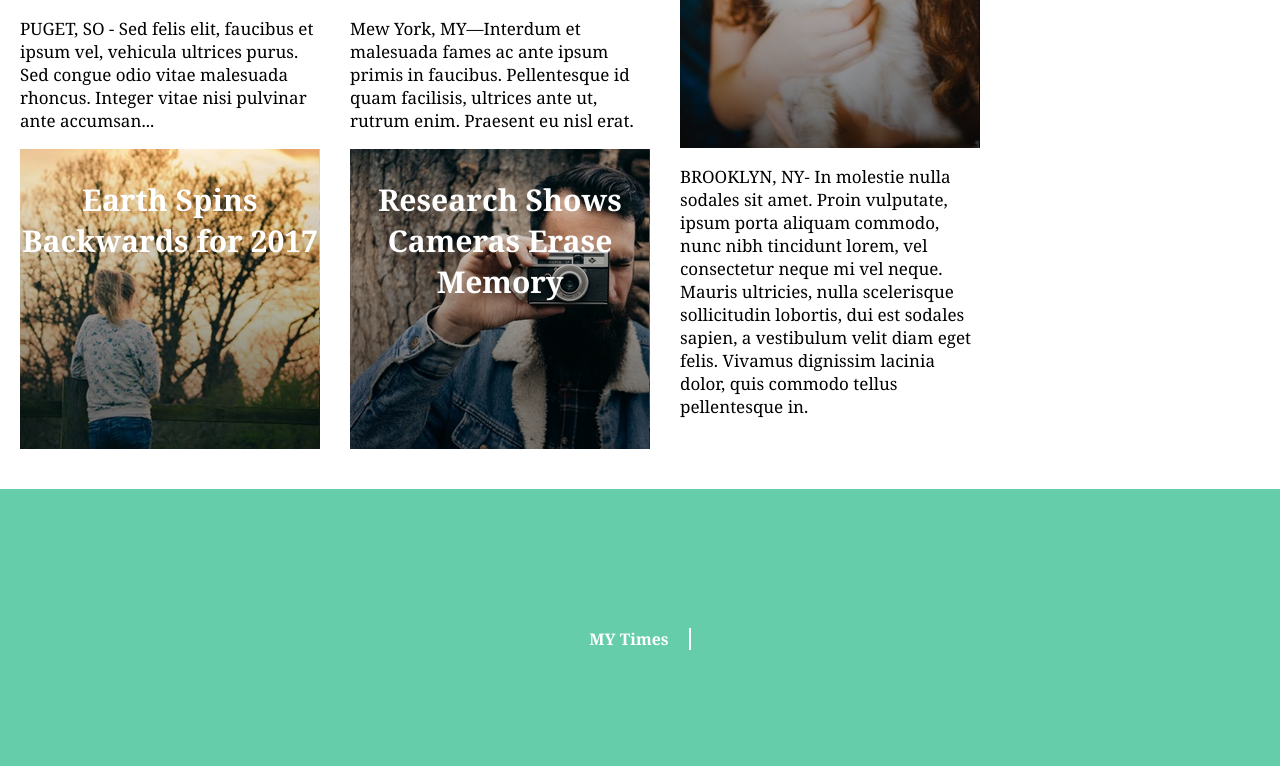
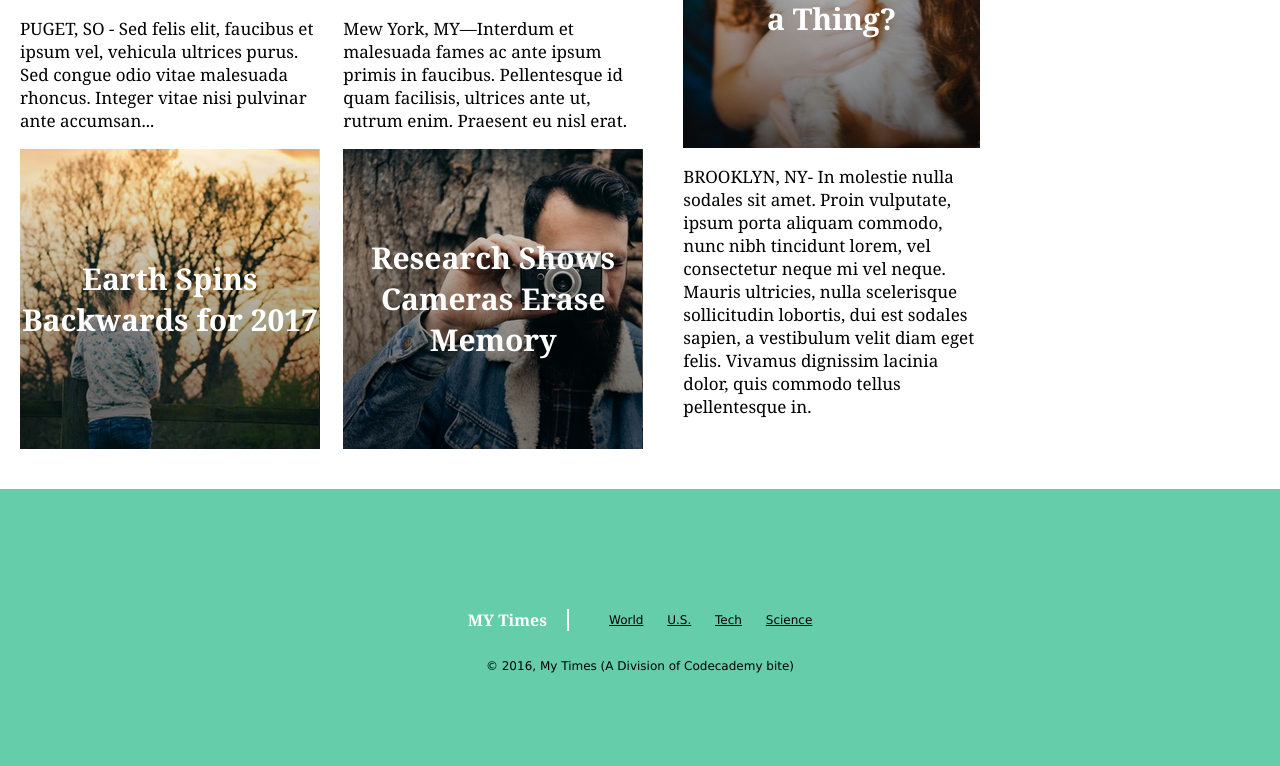
Before and after one commit to bongio79/mytimes, a plain HTML site: page index.html in a window 1280 px wide. Shown: the part 787-1553 px from the top of the page. Drawn offline with Linux system fonts and the light colour scheme.

Commit message:
Finished footer and refined code

```diff
--- a/index.html
+++ b/index.html
@@ -73,8 +73,18 @@
     </div>
     <footer>
       <div class="footer">
-        <p class="mytimes">MY Times</p>
-
+        <div class="line1">
+          <p class="mytimes">MY Times</p>
+          <nav class="footer">
+            <span class="footer"><a href="#">World</a></span>
+            <span class="footer"><a href="#">U.S.</a></span>
+            <span class="footer"><a href="#">Tech</a></span>
+            <span class="footer"><a href="#">Science</a></span>
+          </nav>
+        </div>
+        <div class="copyright">
+          <p>© 2016, My Times (A Division of Codecademy bite)</p>
+        </div>
       </div>
     </footer>
   </body>
--- a/resources/css/style.css
+++ b/resources/css/style.css
@@ -33,6 +33,7 @@ a {
 .main {
   display: flex;
   margin: 40px 20px;
+  justify-content: center;
 }
 .column {
   display: flex;
@@ -40,11 +41,11 @@ a {
 }
 .left {
   width: 630px;
-  margin-right: 30px;
+  margin-right: 40px;
 }
 .mid {
   width: 300px;
-  margin-right: 30px;
+  margin-right: 40px;
 }
 .right {
   width: 240px;
@@ -54,6 +55,9 @@ a {
   font-size: 40px;
   background-image: url("../images/img-story-main.png");
 }
+.mainstory .image p {
+  margin-left: 20px;
+}
 .image {
   display: flex;
   font-weight: bold;
@@ -61,6 +65,7 @@ a {
   color: white;
   height: 300px;
   text-align: center;
+  align-items: center;
 }
 .text {
   font-size: 17px;
@@ -108,6 +113,12 @@ footer {
   width: 100%;
   height: 300px;
 }
+.line1 {
+  display: flex;
+  flex-direction: row;
+  align-items: center;
+  padding: 0;
+}
 .mytimes {
   font-family: Georgia;
   font-size: 16px;
@@ -115,4 +126,15 @@ footer {
   color: white;
   border-right: 2px solid white;
   padding-right: 20px;
+  margin-right: 20px;
 }
+.copyright {
+  text-align: center;
+}
+nav.footer  {
+  padding: 0;
+  margin-right: 0;
+}
+span.footer {
+  margin: 0 0 0 20px;
+}
```
